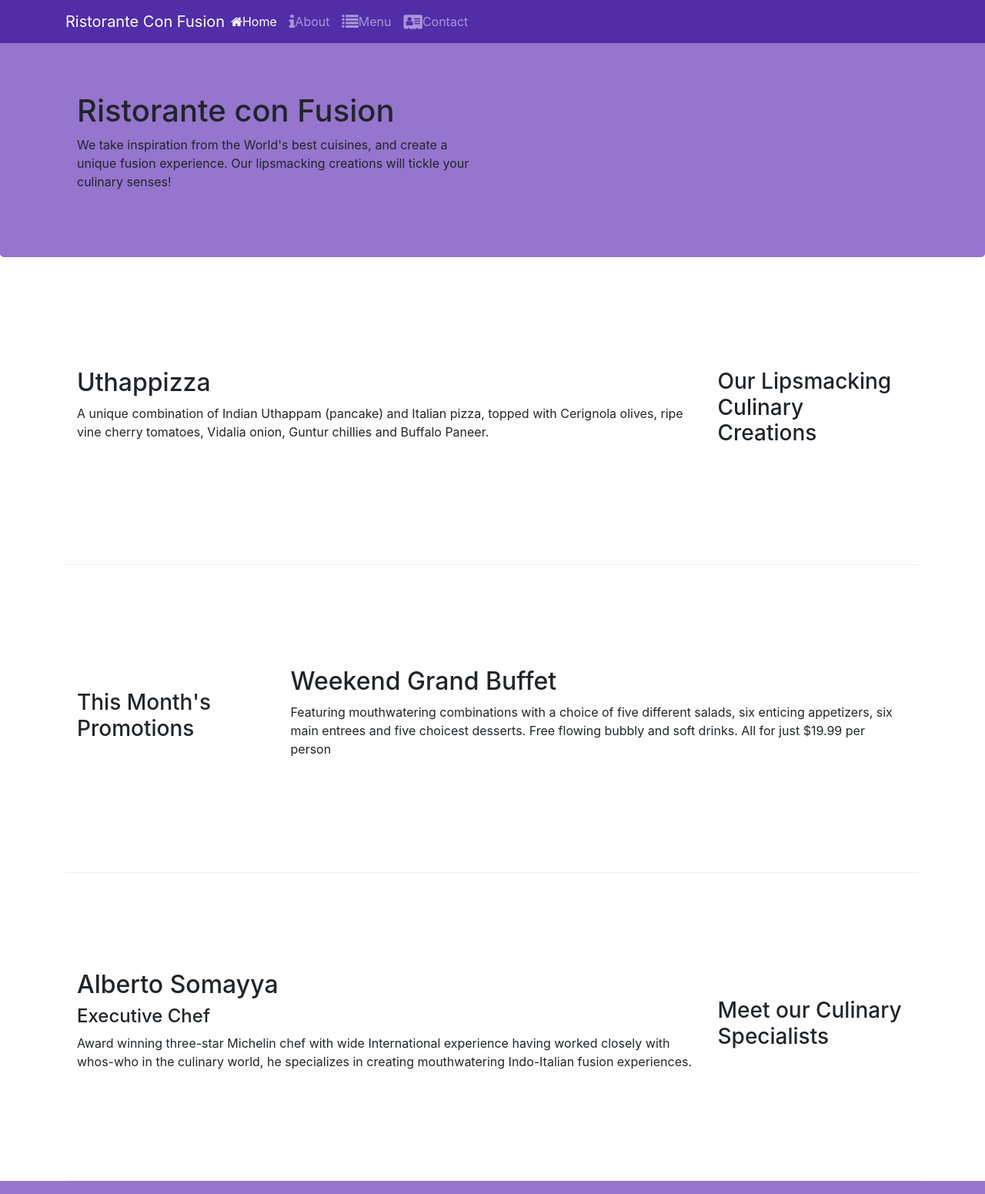
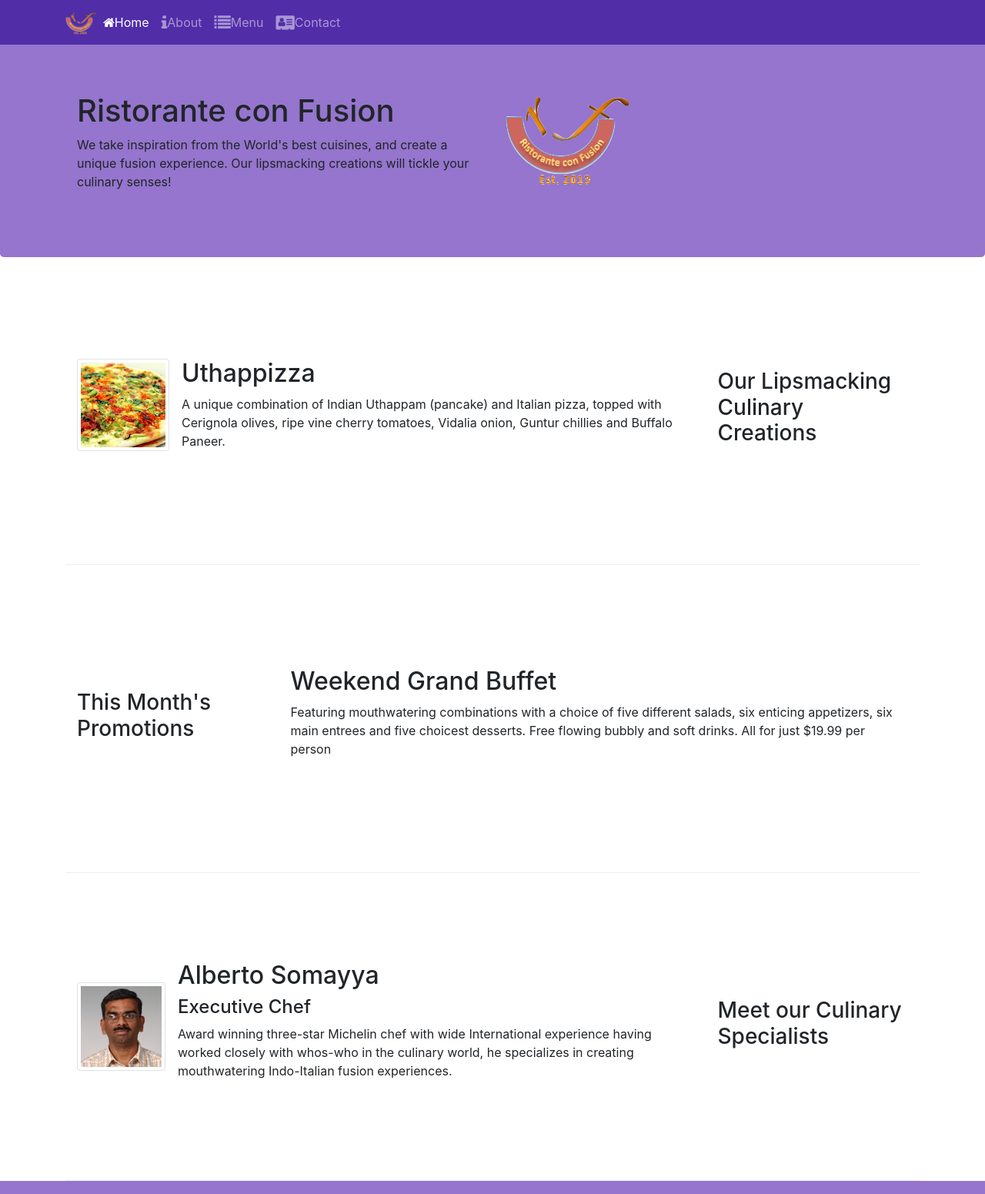
Before and after one commit to Linda0501/learn-full-stack, a website: page Bootstrap4-Course/Bootstrap4/conFusion/index.html in a window 1280 px wide. Shown: the top 1551 px of the page at 77% size. Drawn offline with nearby package versions, Linux system fonts and the light colour scheme.

Commit message:
imgs and media

```diff
--- a/Bootstrap4-Course/Bootstrap4/conFusion/index.html
+++ b/Bootstrap4-Course/Bootstrap4/conFusion/index.html
@@ -21,7 +21,7 @@
             <button class="navbar-toggler" type="button" data-toggle="collapse" data-target="#Navbar">
                 <span class="navbar-toggler-icon"></span>
             </button>
-            <a class="navbar-brand mr-auto" href="#">Ristorante Con Fusion</a>
+            <a class="navbar-brand mr-auto" href="#"><img src="img/logo.png" height="30" width="41"></a>
             <div class="collapse navbar-collapse" id="Navbar">
                 <ul class="navbar-nav mr-auto">
                     <li class="nav-item active"><a class="nav-link" href="#"><span class="fa fa-home"></span>Home</a></li>
@@ -41,6 +41,7 @@
                     <p>We take inspiration from the World's best cuisines, and create a unique fusion experience. Our lipsmacking creations will tickle your culinary senses!</p>
                 </div>
                 <div class="col-12 col-sm">
+                    <img src="img/logo.png" class="img-fluid">
                 </div>
             </div>
         </div>
@@ -52,8 +53,13 @@
                 <h3>Our Lipsmacking Culinary Creations</h3>
             </div>
             <div class="col col-sm order-sm-first col-md">
-                <h2>Uthappizza</h2>
-                <p>A unique combination of Indian Uthappam (pancake) and Italian pizza, topped with Cerignola olives, ripe vine cherry tomatoes, Vidalia onion, Guntur chillies and Buffalo Paneer.</p>
+                <div class="media">
+                    <img class="d-flex mr-3 img-thumbnail align-self center" src="img/uthappizza.png" alt="uthappizza">
+                    <div class="media-body">
+                        <h2 class="mt-0">Uthappizza</h2>
+                        <p>A unique combination of Indian Uthappam (pancake) and Italian pizza, topped with Cerignola olives, ripe vine cherry tomatoes, Vidalia onion, Guntur chillies and Buffalo Paneer.</p>
+                    </div>
+                </div>
             </div>
         </div>
 
@@ -73,9 +79,15 @@
                 <h3>Meet our Culinary Specialists</h3>
             </div>
             <div class="col col-sm order-sm-first col-md">
-                <h2>Alberto Somayya</h2>
-                <h4>Executive Chef</h4>
-                <p>Award winning three-star Michelin chef with wide International experience having worked closely with whos-who in the culinary world, he specializes in creating mouthwatering Indo-Italian fusion experiences. </p>
+                <div class="media">
+                    <img class="d-flex mr-3 img-thumbnail align-self-center" src="img/alberto.png" alt="alberto">
+                    <div class="media-body">
+                        <h2>Alberto Somayya</h2>
+                        <h4>Executive Chef</h4>
+                        <p>Award winning three-star Michelin chef with wide International experience having worked closely with whos-who in the culinary world, he specializes in creating mouthwatering Indo-Italian fusion experiences. </p>
+                    </div>
+                </div>
+
             </div>
         </div>
     </div>
```
Also changed, not shown: Bootstrap4-Course/Bootstrap4/conFusion/aboutus.html (+3 -2 lines), Bootstrap4-Course/Bootstrap4/conFusion/contactus.html (+3 -2 lines), Bootstrap4-Course/Bootstrap4/conFusion/img/alberto.png (added), Bootstrap4-Course/Bootstrap4/conFusion/img/buffet.png (added), Bootstrap4-Course/Bootstrap4/conFusion/img/logo.png (added), Bootstrap4-Course/Bootstrap4/conFusion/img/uthappizza.png (added), 2 other files.
